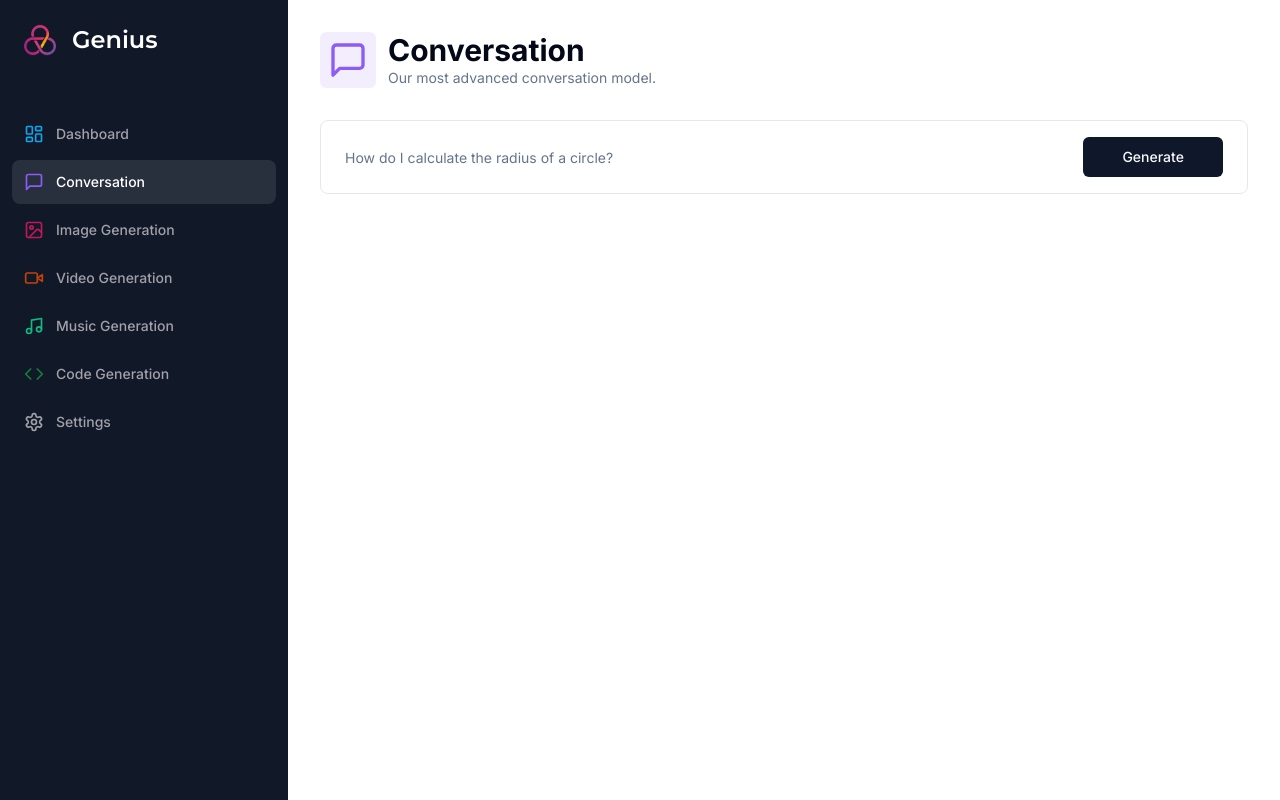
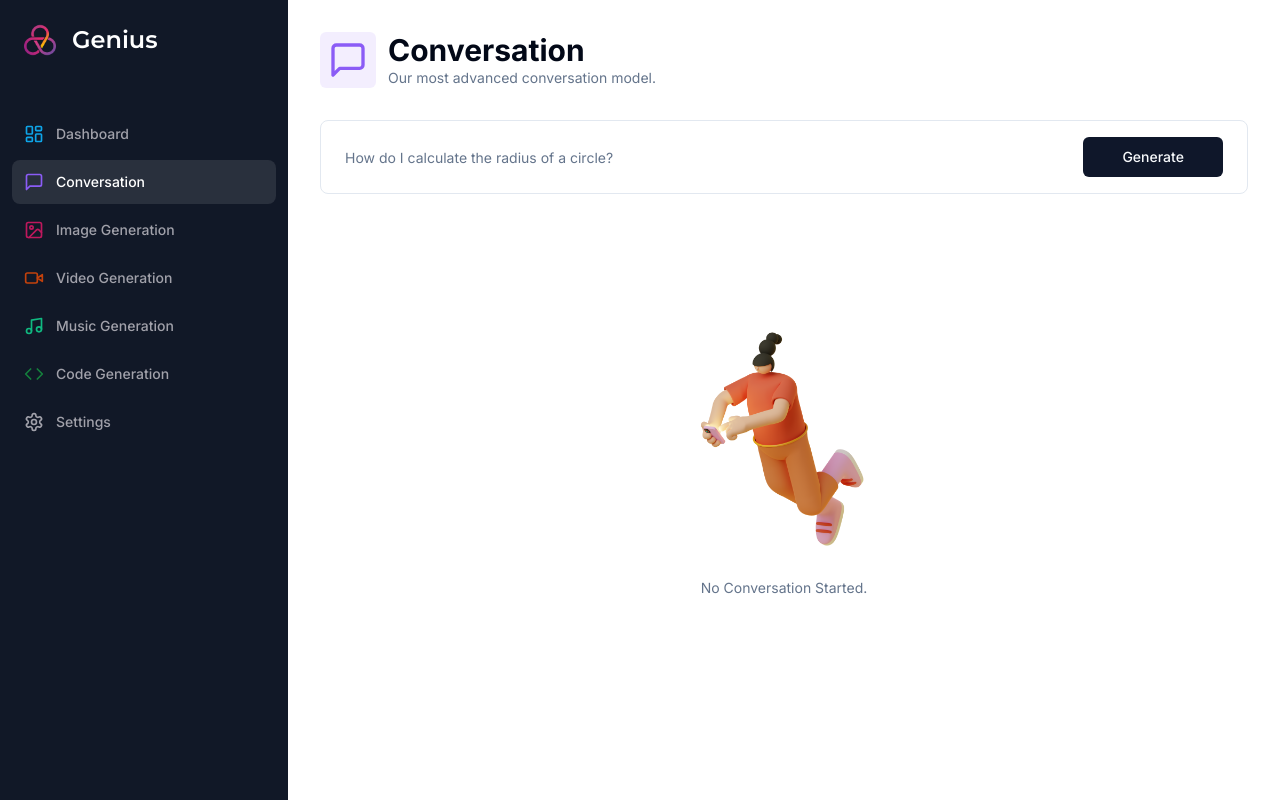
Before and after one commit to Dawitlior/Genius, a Next.js app: page /conversation in a window 1280 px wide. Built offline with nearby package versions, Linux system fonts and the light colour scheme.

Commit message:
loading pic and empty compo

```diff
--- a/app/(dashboard)/(routes)/conversation/page.tsx
+++ b/app/(dashboard)/(routes)/conversation/page.tsx
@@ -17,6 +17,7 @@
 
 
 import { formSchema } from "./constants";
+import Empty from "@/components/empty";
 
 const ConversationPage = () => {
   const router = useRouter();
@@ -90,6 +91,9 @@
         </div>
 
         <div className="space-y-4 mt-4">
+          {messages.length === 0 && !isLoading && (
+            <Empty label="No Conversation Started." />
+          )}
           <div className="flex flex-col-reverse gap-y-4">
             {messages.map((message) => (
               <div key={message.content}>
--- /dev/null
+++ b/components/empty.tsx
@@ -0,0 +1,21 @@
+import Image from "next/image";
+
+interface EmptyProps {
+  label: string;
+}
+
+const Empty = ({label}:EmptyProps) => {
+  return (
+    <div className="h-full p-20 flex flex-col items-center justify-center">
+      <div className="relative h-72 w-72">
+        <Image
+        alt="empty"
+        fill
+        src="/empty.png"
+        />
+      </div>
+      <p className="text-muted-foreground text-sm text-center">{label}</p>
+    </div>
+  )
+}
+export default Empty;
```
Also changed, not shown: public/empty.png (added).
